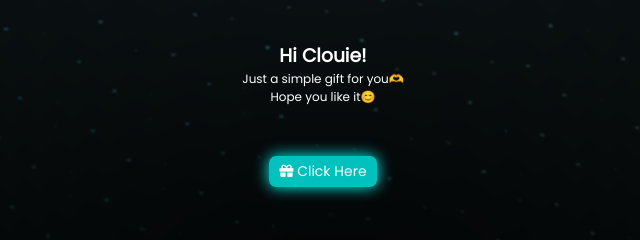
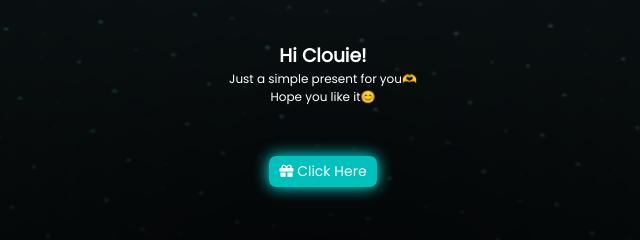
Before and after one commit to louiejaytutor/present, a plain HTML site: page index.html in a window 1280 px wide. Shown: the part 286-526 px from the top of the page, 317-957 px from the left. Drawn offline with Linux system fonts and the light colour scheme.

Commit message:
Update index.html

```diff
--- a/index.html
+++ b/index.html
@@ -9,13 +9,13 @@
     <link rel="stylesheet" href="css/fireworks.css">
     <link rel="stylesheet" href="https://cdnjs.cloudflare.com/ajax/libs/font-awesome/5.15.4/css/all.min.css">
     <link rel="icon" href="img/logo.png" type="image/x-icon">
-    <title>Simple Gift for Clouie</title>
+    <title>Present for Clouie</title>
 </head>
 <body class="container">
     <div class="night"></div>
     <div id="main" class="main">
       <h3>Hi Clouie!</h3>
-      <p>Just a simple gift for you🫶</p>
+      <p>Just a simple present for you🫶</p>
       <p>Hope you like it😊</p>
       <button onclick="playMusic()" class="shadow__btn"><i class="fas fa-gift"></i> Click Here</button>
     </div>
```
